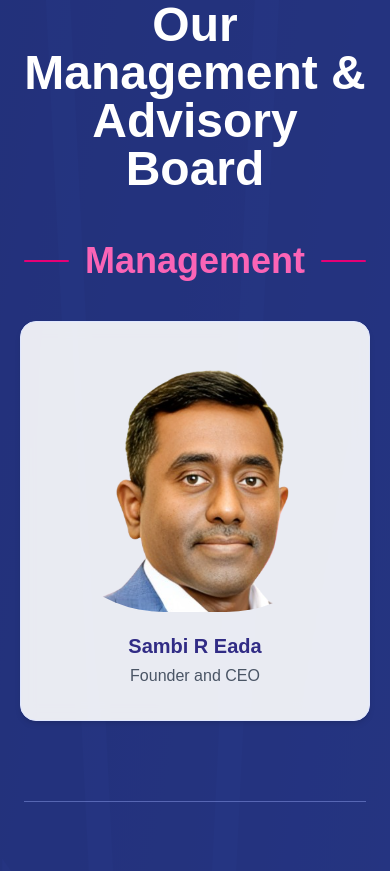
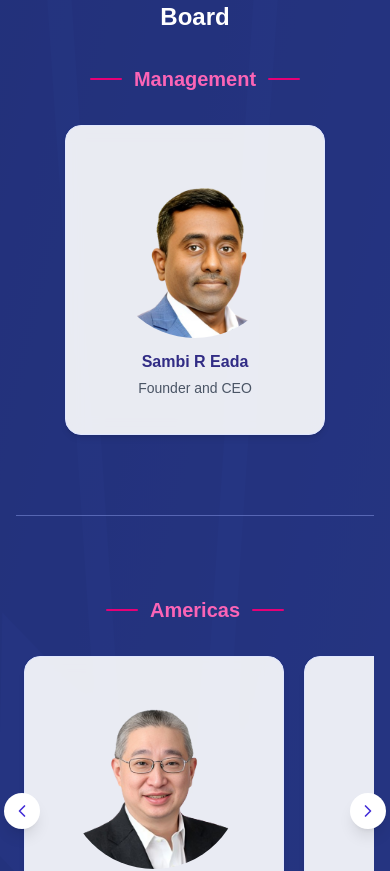
Before and after one commit to Lokeswari-Busam/paves2.0, a Next.js app: page /who-we-are/management-advisory-board in a window 390 px wide. Shown: the part 4084-4955 px from the top of the page. Built offline with nearby package versions, Linux system fonts and the light colour scheme; no server answers.

Commit message:
responsive

```diff
--- a/src/app/components/HeroSection.jsx
+++ b/src/app/components/HeroSection.jsx
@@ -105,7 +105,7 @@ export default function HeroSection() {
             {stage === "collapse" && (
               <motion.div key="collapse" className="text-left">
                 <motion.h1
-                  className="text-7xl md:text-9xl font-bold bg-gradient-to-r from-blue-400 via-blue-200 to-white bg-clip-text text-transparent"
+                  className="text-5xl sm:text-7xl md:text-9xl font-bold bg-gradient-to-r from-blue-400 via-blue-200 to-white bg-clip-text text-transparent"
                   animate={{
                     scale: 1.1,
                     textShadow: [
@@ -119,7 +119,7 @@ export default function HeroSection() {
                   P
                 </motion.h1>
                 <motion.h1
-                  className="text-7xl md:text-9xl font-bold -mt-2 bg-gradient-to-r from-blue-400 via-blue-200 to-white bg-clip-text text-transparent"
+                  className="text-5xl sm:text-7xl md:text-9xl font-bold -mt-2 bg-gradient-to-r from-blue-400 via-blue-200 to-white bg-clip-text text-transparent"
                   animate={{
                     scale: 1.1,
                     textShadow: [
--- a/src/app/components/ServicesSection.jsx
+++ b/src/app/components/ServicesSection.jsx
@@ -87,9 +87,20 @@ export default function ServicesSection() {
     >
       <div className="sticky top-0 h-screen w-full flex items-center justify-center bg-black/40 overflow-hidden">
         <div className="max-w-7xl mx-auto h-full px-4 sm:px-6 md:px-12 lg:px-16
-          flex flex-col lg:flex-row gap-6 lg:gap-12 xl:gap-16 py-6 sm:py-10 lg:py-0">
+          flex flex-col lg:flex-row gap-4 lg:gap-12 xl:gap-16 py-6 sm:py-10 lg:py-0">
 
-          {/* LEFT TEXT */}
+          {/* Mobile/tablet heading — hidden on lg+ where the sidebar shows */}
+          <div className="lg:hidden text-white text-center flex-shrink-0 pt-2">
+            <div className="inline-block px-4 py-1 border border-blue-300 text-blue-200 uppercase tracking-widest text-[9px] font-bold mb-2">
+              Our Core Services
+            </div>
+            <h2 className="text-xl sm:text-2xl font-bold leading-tight">
+              Empowering Businesses Through Technology
+            </h2>
+            <div className="h-0.5 w-10 bg-blue-400 rounded-full mx-auto mt-2 opacity-70" />
+          </div>
+
+          {/* LEFT TEXT — desktop sidebar */}
           <div className="text-white flex-col justify-center max-w-full lg:max-w-lg xl:max-w-xl hidden lg:flex">
             <div className="inline-block px-5 py-1.5 border border-blue-300 text-blue-200 uppercase tracking-widest text-[10px] font-bold mb-4 self-start">
               Our Core Services
--- a/src/app/contact/MapSection.jsx
+++ b/src/app/contact/MapSection.jsx
@@ -9,7 +9,7 @@ const LeafletMap = dynamic(() => import("./RealMap"), {
 
 export default function MapSection({ offices }) {
   return (
-    <section className="max-w-7xl mx-auto mt-16 h-[500px] rounded-xl border border-border overflow-hidden">
+    <section className="max-w-7xl mx-auto mt-10 sm:mt-14 md:mt-16 h-[260px] sm:h-[380px] md:h-[500px] rounded-xl border border-border overflow-hidden">
       <LeafletMap offices={offices} />
     </section>
   );
--- a/src/app/who-we-are/management-advisory-board/components/AdvisoryTeamGrid.jsx
+++ b/src/app/who-we-are/management-advisory-board/components/AdvisoryTeamGrid.jsx
@@ -25,7 +25,7 @@ const groupedMembers = members.reduce((acc, member) => {
 
 export default function AdvisoryTeamGrid() {
   return (
-    <section className="relative py-20 px-6 md:px-16 overflow-hidden bg-[#2a3990]">
+    <section className="relative py-12 sm:py-16 md:py-20 px-4 sm:px-6 md:px-12 lg:px-16 overflow-hidden bg-[#2a3990]">
 
       {/* ===== SVG BACKGROUND ===== */}
       <svg
@@ -68,7 +68,7 @@ export default function AdvisoryTeamGrid() {
         transition={{ duration: 0.7 }}
         viewport={{ once: true }}
       >
-        <h2 className="text-5xl font-bold text-white mb-12">
+        <h2 className="text-2xl sm:text-3xl md:text-4xl lg:text-5xl font-bold text-white mb-8 sm:mb-10 md:mb-12">
           Our Management & Advisory Board
         </h2>
 
@@ -102,10 +102,10 @@ function RegionSection({ region, members, showDivider }) {
 
   return (
     <div className="mb-20 last:mb-0">
-      <div className="flex items-center justify-center gap-4 mb-10">
-        <div className="h-[2px] w-12 bg-pink-600 rounded-full"></div>
-        <h3 className="text-4xl font-bold text-pink-400">{region}</h3>
-        <div className="h-[2px] w-12 bg-pink-600 rounded-full"></div>
+      <div className="flex items-center justify-center gap-3 sm:gap-4 mb-8 sm:mb-10">
+        <div className="h-[2px] w-8 sm:w-12 bg-pink-600 rounded-full"></div>
+        <h3 className="text-xl sm:text-2xl md:text-3xl lg:text-4xl font-bold text-pink-400">{region}</h3>
+        <div className="h-[2px] w-8 sm:w-12 bg-pink-600 rounded-full"></div>
       </div>
 
       {members.length === 1 ? (
@@ -118,15 +118,15 @@ function RegionSection({ region, members, showDivider }) {
           {/* Left Arrow */}
           <button
             onClick={() => scroll("left")}
-            className="absolute -left-8 top-1/2 -translate-y-1/2 bg-white shadow-lg p-3 rounded-full hover:bg-indigo-100 z-10"
+            className="absolute -left-3 sm:-left-5 md:-left-8 top-1/2 -translate-y-1/2 bg-white shadow-lg p-2 sm:p-3 rounded-full hover:bg-indigo-100 z-10"
           >
-            <ChevronLeft className="text-indigo-700 w-7 h-7" />
+            <ChevronLeft className="text-indigo-700 w-5 h-5 sm:w-6 sm:h-6 md:w-7 md:h-7" />
           </button>
 
           {/* Cards Row */}
           <div
             ref={scrollRef}
-            className="flex gap-10 overflow-x-auto scroll-smooth px-2 md:px-6 hide-scrollbar"
+            className="flex gap-5 sm:gap-8 md:gap-10 overflow-x-auto scroll-smooth px-2 sm:px-4 md:px-6 hide-scrollbar"
           >
             {members.map((m, i) => (
               <MemberCard key={i} {...m} />
@@ -136,9 +136,9 @@ function RegionSection({ region, members, showDivider }) {
           {/* Right Arrow */}
           <button
             onClick={() => scroll("right")}
-            className="absolute -right-8 top-1/2 -translate-y-1/2 bg-white shadow-lg p-3 rounded-full hover:bg-indigo-100 z-10"
+            className="absolute -right-3 sm:-right-5 md:-right-8 top-1/2 -translate-y-1/2 bg-white shadow-lg p-2 sm:p-3 rounded-full hover:bg-indigo-100 z-10"
           >
-            <ChevronRight className="text-indigo-700 w-7 h-7" />
+            <ChevronRight className="text-indigo-700 w-5 h-5 sm:w-6 sm:h-6 md:w-7 md:h-7" />
           </button>
         </div>
       )}
@@ -156,12 +156,22 @@ function RegionSection({ region, members, showDivider }) {
 function MemberCard({ name, title, image }) {
   return (
     <motion.div
-      className="bg-white/90 backdrop-blur w-[350px] h-[400px] p-8 rounded-2xl shadow-md
+      className="bg-white/90 backdrop-blur
+                 w-[260px] h-[310px]
+                 sm:w-[300px] sm:h-[360px]
+                 md:w-[330px] md:h-[390px]
+                 lg:w-[350px] lg:h-[400px]
+                 p-4 sm:p-6 md:p-8 rounded-2xl shadow-md
                  border border-indigo-100 hover:shadow-xl transition-transform
                  hover:-translate-y-2 flex flex-col items-center justify-center shrink-0"
       whileHover={{ scale: 1.05 }}
     >
-      <div className="relative w-80 h-80 mb-5">
+      <div className="relative
+                      w-44 h-44
+                      sm:w-56 sm:h-56
+                      md:w-64 md:h-64
+                      lg:w-72 lg:h-72
+                      mb-3 sm:mb-4 md:mb-5">
         <Image
           src={image || "/assets/default-user.png"}
           alt={name}
@@ -170,8 +180,8 @@ function MemberCard({ name, title, image }) {
         />
       </div>
 
-      <h4 className="text-xl font-semibold text-indigo-900 mb-1">{name}</h4>
-      <p className="text-gray-600 text-base">{title}</p>
+      <h4 className="text-base sm:text-lg md:text-xl font-semibold text-indigo-900 mb-1">{name}</h4>
+      <p className="text-gray-600 text-sm sm:text-base">{title}</p>
     </motion.div>
   );
 }
```
Also changed, not shown: src/app/components/PartnersEcosystem.jsx (+63 -73 lines).
